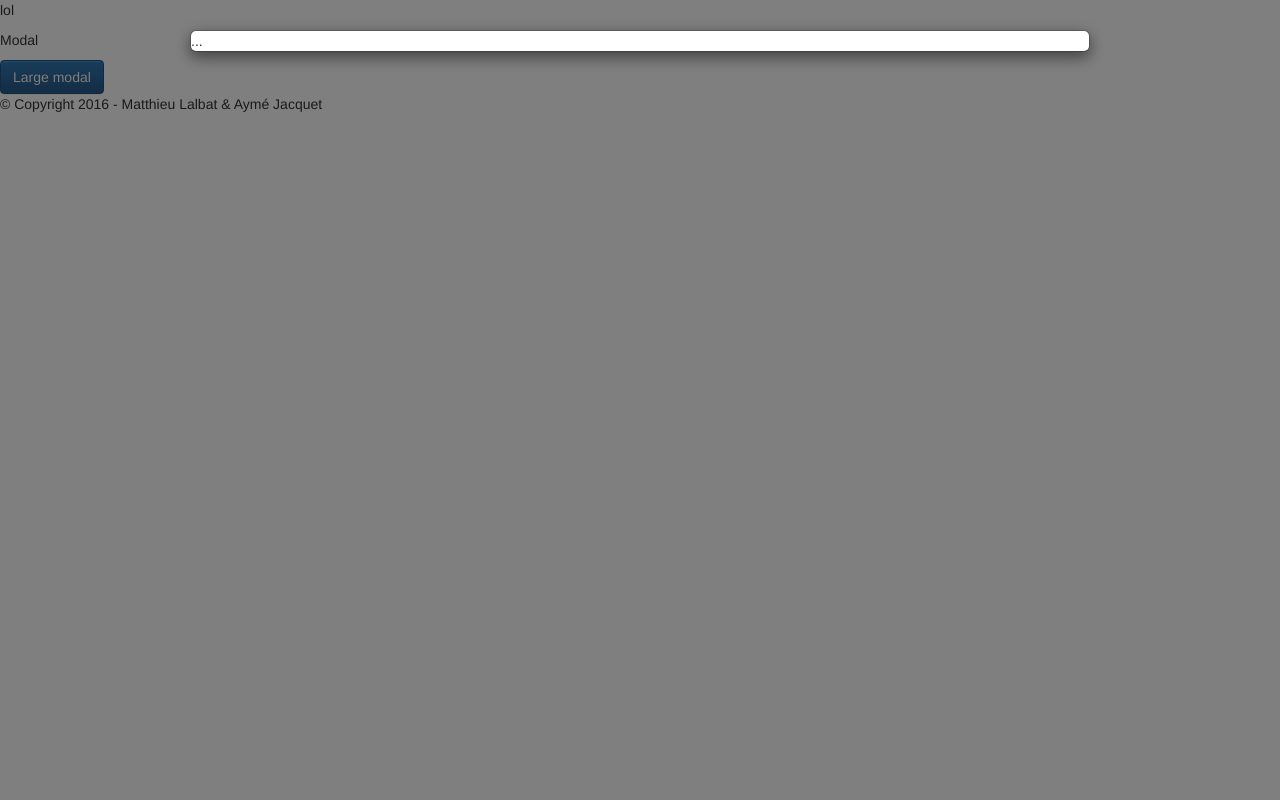
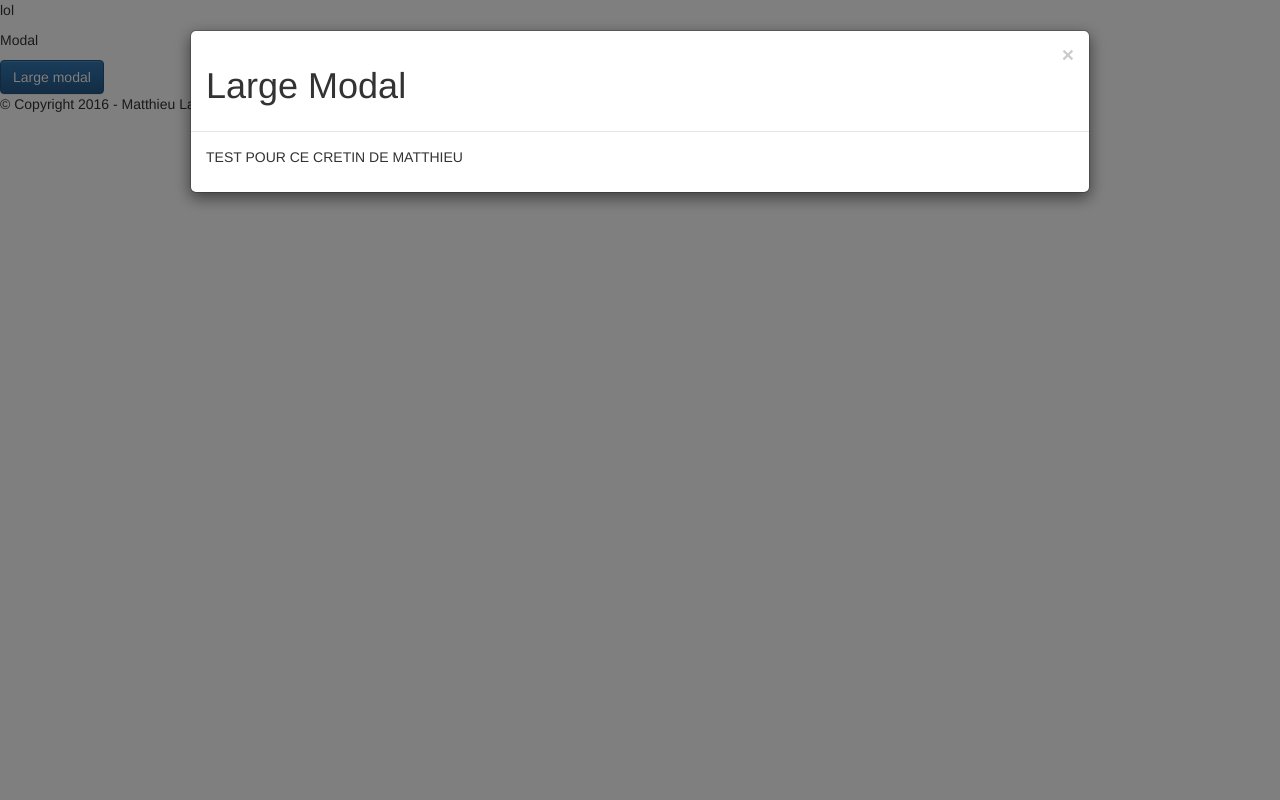
Before and after one commit to Oxyrio/SitePerso, a PHP site: page / in a window 1280 px wide, after a click on "Large modal". Run offline with PHP 8.4, Linux system fonts and the light colour scheme.

Commit message:
Ajout modal

```diff
--- a/templates/index.php
+++ b/templates/index.php
@@ -12,10 +12,17 @@ include('header.php');
 <div class="modal fade bs-example-modal-lg" tabindex="-1" role="dialog" aria-labelledby="myLargeModalLabel">
     <div class="modal-dialog modal-lg" role="document">
         <div class="modal-content">
-            ...
+            <div class=" modal-header">
+                <button type="button" class="close" data-dismiss="modal" aria-label="Close">
+                    <span aria-hidden="true">×</span>
+                </button>
+                <h1>Large Modal</h1>
+            </div>
+            <p class="modal-body">TEST POUR CE CRETIN DE MATTHIEU</p>
         </div>
     </div>
 </div>
+
 
 
 <?php
```
